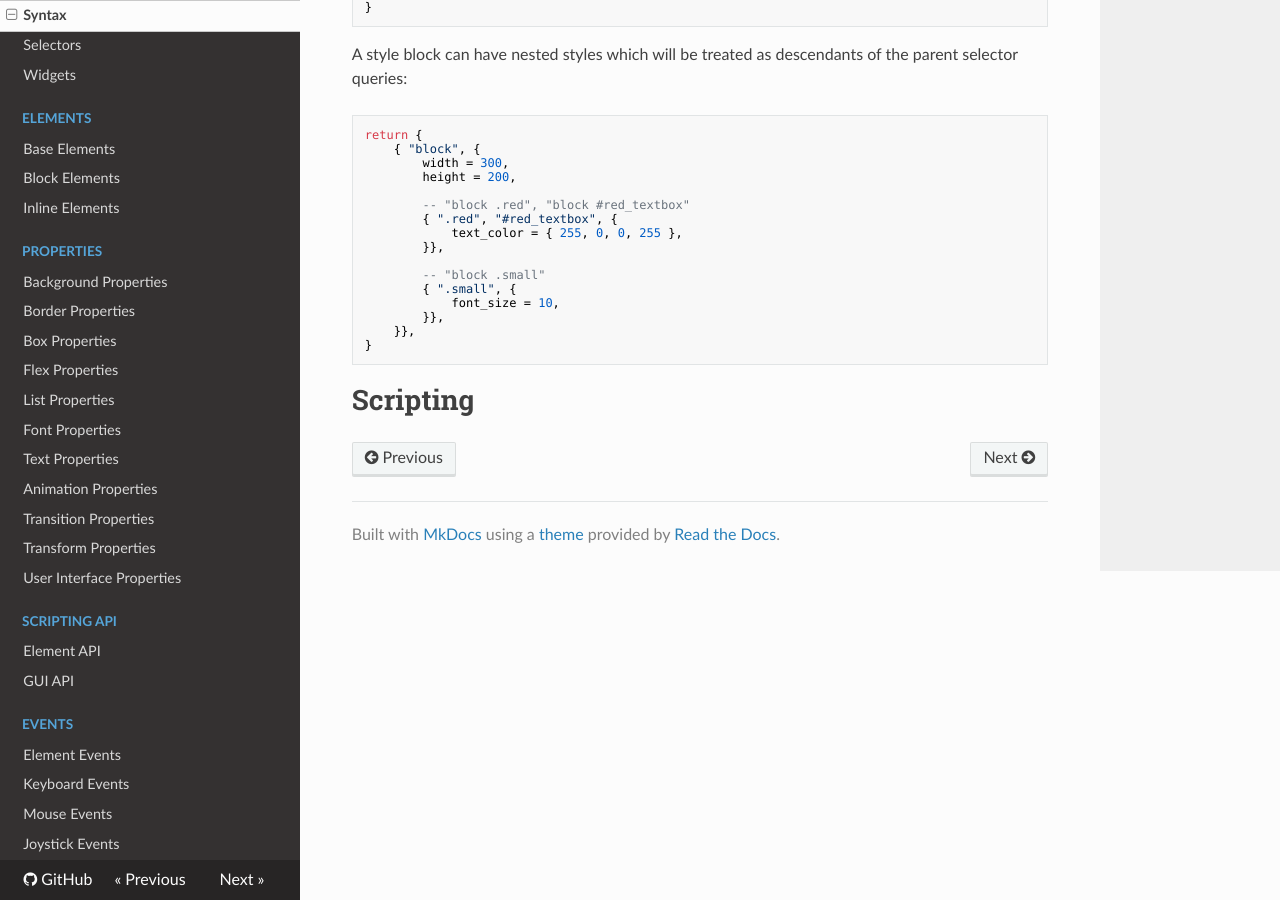
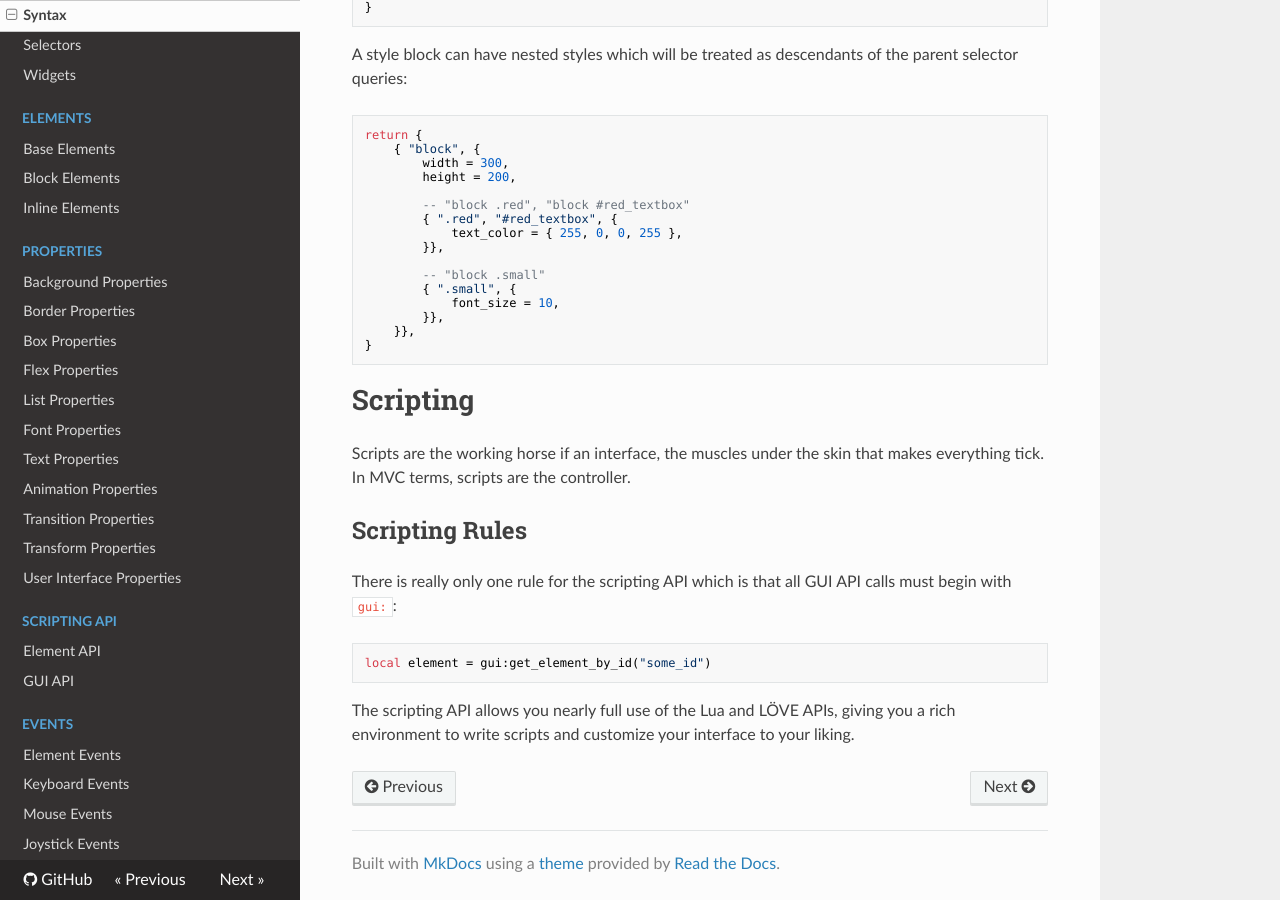
Before and after one commit to excessive/DOMy, an MkDocs documentation site: the page built from docs/syntax.md, in a window 1280 px wide and 900 px high, scrolled down 3672 px. Built offline with MkDocs 1.6.1, drawn with Linux system fonts in a browser that asks for light colours; nearby versions of some CDN libraries; old or Windows-style settings are respelled for this version of MkDocs; some of the changed text lies outside the part shown.

Commit message:
Added blurb on scripting

````diff
--- a/docs/syntax.md
+++ b/docs/syntax.md
@@ -14,7 +14,7 @@ DOMinatrix uses a custom syntax designed to be very easy to learn and use. Simil
 
 ### [1]
 
-Type of element you want to declare
+Type of element you want to declare:
 
 ```lua
 
@@ -25,7 +25,7 @@ return {
 
 ### [2]
 
-Text value of element, or a nested child (if it is a table)
+Text value of element, or a nested child (if it is a table):
 
 ```lua
 return {
@@ -43,7 +43,7 @@ return {
 
 ### [3] -> [n]
 
-Nested children of element
+Nested children of element:
 
 ```lua
 return {
@@ -56,7 +56,7 @@ return {
 
 ### value
 
-Text value of element; takes presedence over `[2]`
+Text value of element; takes presedence over `[2]`:
 
 ```lua
 return {
@@ -66,7 +66,7 @@ return {
 
 ### id
 
-Assign a unique ID to element
+Assign a unique ID to element:
 
 ```lua
 return {
@@ -76,7 +76,7 @@ return {
 
 ### class
 
-Assign any number of non-unique classes to element
+Assign any number of non-unique classes to element:
 
 ```lua
 return {
@@ -92,7 +92,7 @@ return {
 
 ### Custom Data
 
-Assign any other named key to store custom data in element
+Assign any other named key to store custom data in element:
 
 ```lua
 return {
@@ -122,7 +122,7 @@ Styles are the beauty of an interface, the skin on our bones. In MVC terms, styl
 
 ### [none]
 
-Defines an element
+Defines an element:
 
 ```lua
 "text"
@@ -130,7 +130,7 @@ Defines an element
 
 ### &#35;
 
-Defines an ID
+Defines an ID:
 
 ```lua
 "#some_textbox"
@@ -138,7 +138,7 @@ Defines an ID
 
 ### .
 
-Defines a class
+Defines a class:
 
 ```lua
 ".red"
@@ -146,7 +146,7 @@ Defines a class
 
 ### :
 
-Defines a pseudo class
+Defines a pseudo class:
 
 ```lua
 ":last_child"
@@ -154,7 +154,7 @@ Defines a pseudo class
 
 ### [space]
 
-Defines a descendant
+Defines a descendant:
 
 ```lua
 "block .red"
@@ -204,3 +204,15 @@ return {
 ```
 
 # Scripting
+
+Scripts are the working horse if an interface, the muscles under the skin that makes everything tick. In MVC terms, scripts are the controller.
+
+## Scripting Rules
+
+There is really only one rule for the scripting API which is that all GUI API calls must begin with `gui:`:
+
+```lua
+local element = gui:get_element_by_id("some_id")
+```
+
+The scripting API allows you nearly full use of the Lua and LÖVE APIs, giving you a rich environment to write scripts and customize your interface to your liking.
````
Also changed, not shown: docs/scripting/gui.md (+4 -0 lines).
